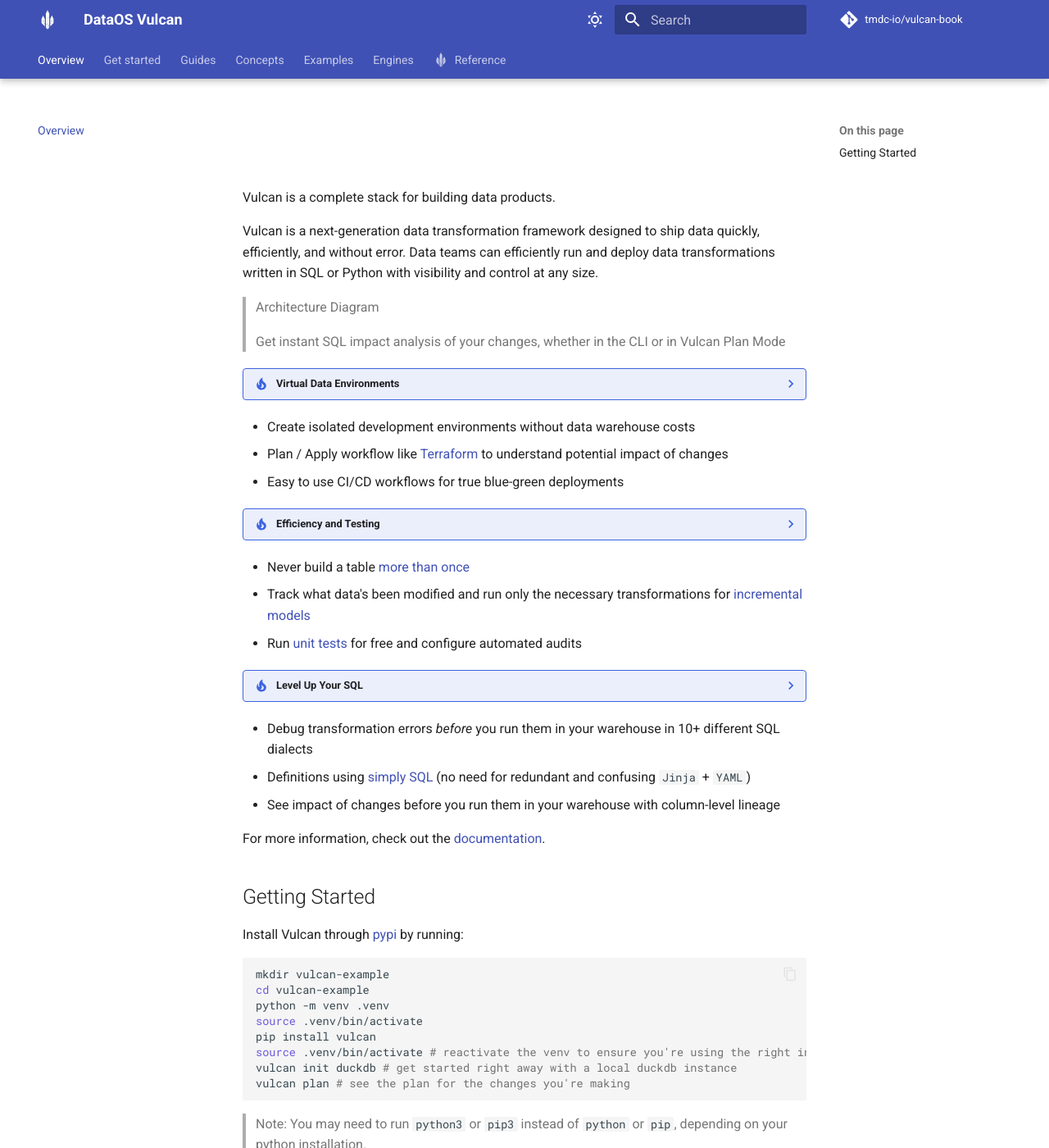
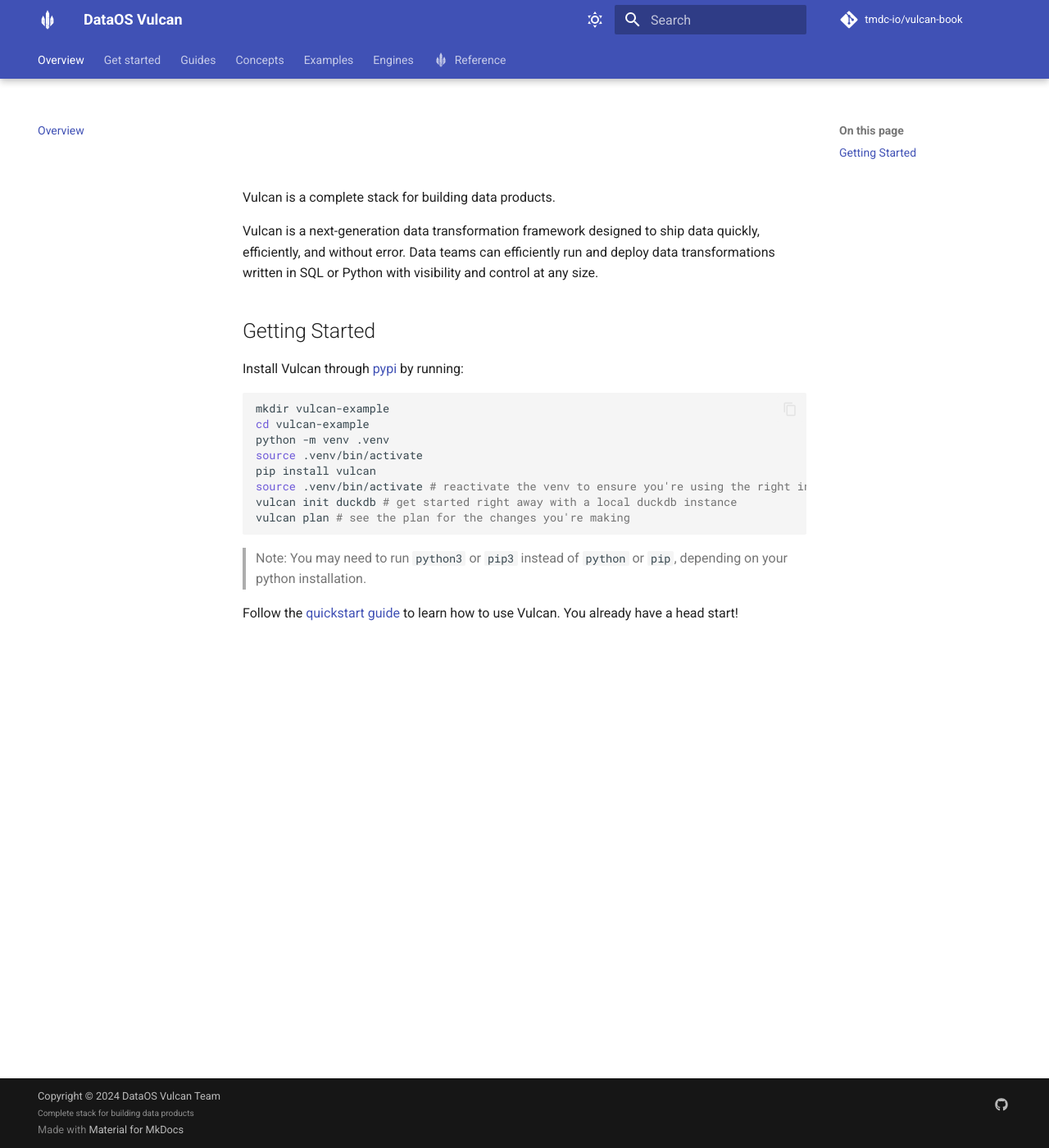
Before and after one commit to tmdc-io/vulcan-book, an MkDocs documentation site: the page built from docs/index.md, in a window 1280 px wide and 1400 px high. Shown: the whole window at 82% size. Built offline with MkDocs 1.6.1 and Material for MkDocs 9.7.7, drawn with Linux system fonts in a browser that asks for light colours; comment, search, counter and statistics services are not loaded.

Commit message:
Update index.md
removed sqlmesh reference

````diff
--- a/docs/index.md
+++ b/docs/index.md
@@ -3,122 +3,6 @@
 Vulcan is a complete stack for building data products.
 
 Vulcan is a next-generation data transformation framework designed to ship data quickly, efficiently, and without error. Data teams can efficiently run and deploy data transformations written in SQL or Python with visibility and control at any size.
-
-> Architecture Diagram
-
-> Get instant SQL impact analysis of your changes, whether in the CLI or in Vulcan Plan Mode
-
-??? tip "Virtual Data Environments"
-
-    - See a full diagram of how [Virtual Data Environments](https://whimsical.com/virtual-data-environments-MCT8ngSxFHict4wiL48ymz) work
-    - [Watch this video to learn more](https://www.youtube.com/watch?v=weJH3eM0rzc)
-
-* Create isolated development environments without data warehouse costs
-* Plan / Apply workflow like [Terraform](https://www.terraform.io/) to understand potential impact of changes
-* Easy to use CI/CD workflows for true blue-green deployments
-
-??? tip "Efficiency and Testing"
-
-    Running this command will generate a unit test file in the `tests/` folder: `test_stg_payments.yaml`
-
-    Runs a live query to generate the expected output of the model
-
-    ```bash
-    vulcan create_test tcloud_demo.stg_payments --query tcloud_demo.seed_raw_payments "select * from tcloud_demo.seed_raw_payments limit 5"
-
-    # run the unit test
-    vulcan test
-    ```
-
-    ```sql
-    MODEL (
-      name tcloud_demo.stg_payments,
-      cron '@daily',
-      grain payment_id,
-      audits (UNIQUE_VALUES(columns = (
-          payment_id
-      )), NOT_NULL(columns = (
-          payment_id
-      )))
-    );
-
-    SELECT
-        id AS payment_id,
-        order_id,
-        payment_method,
-        amount / 100 AS amount, /* `amount` is currently stored in cents, so we convert it to dollars */
-        'new_column' AS new_column, /* non-breaking change example  */
-    FROM tcloud_demo.seed_raw_payments
-    ```
-
-    ```yaml
-    test_stg_payments:
-    model: tcloud_demo.stg_payments
-    inputs:
-        tcloud_demo.seed_raw_payments:
-          - id: 66
-            order_id: 58
-            payment_method: coupon
-            amount: 1800
-          - id: 27
-            order_id: 24
-            payment_method: coupon
-            amount: 2600
-          - id: 30
-            order_id: 25
-            payment_method: coupon
-            amount: 1600
-          - id: 109
-            order_id: 95
-            payment_method: coupon
-            amount: 2400
-          - id: 3
-            order_id: 3
-            payment_method: coupon
-            amount: 100
-    outputs:
-        query:
-          - payment_id: 66
-            order_id: 58
-            payment_method: coupon
-            amount: 18.0
-            new_column: new_column
-          - payment_id: 27
-            order_id: 24
-            payment_method: coupon
-            amount: 26.0
-            new_column: new_column
-          - payment_id: 30
-            order_id: 25
-            payment_method: coupon
-            amount: 16.0
-            new_column: new_column
-          - payment_id: 109
-            order_id: 95
-            payment_method: coupon
-            amount: 24.0
-            new_column: new_column
-          - payment_id: 3
-            order_id: 3
-            payment_method: coupon
-            amount: 1.0
-            new_column: new_column
-    ```
-
-* Never build a table [more than once](https://tobikodata.com/simplicity-or-efficiency-how-dbt-makes-you-choose.html)
-* Track what data's been modified and run only the necessary transformations for [incremental models](https://tobikodata.com/correctly-loading-incremental-data-at-scale.html)
-* Run [unit tests](https://tobikodata.com/we-need-even-greater-expectations.html) for free and configure automated audits
-
-??? tip "Level Up Your SQL"
-
-    Write SQL in any dialect and Vulcan will transpile it to your target SQL dialect on the fly before sending it to the warehouse.
-    <img src="assets/images/transpile_example.png" alt="Transpile Example">
-
-* Debug transformation errors *before* you run them in your warehouse in 10+ different SQL dialects
-* Definitions using [simply SQL](concepts/models/sql_models.md#sql-based-definition) (no need for redundant and confusing `Jinja` + `YAML`)
-* See impact of changes before you run them in your warehouse with column-level lineage
-
-For more information, check out the [documentation](https://tmdc-io.github.io/vulcan-book).
 
 ## Getting Started
 Install Vulcan through [pypi](https://pypi.org/project/vulcan/) by running:
````
